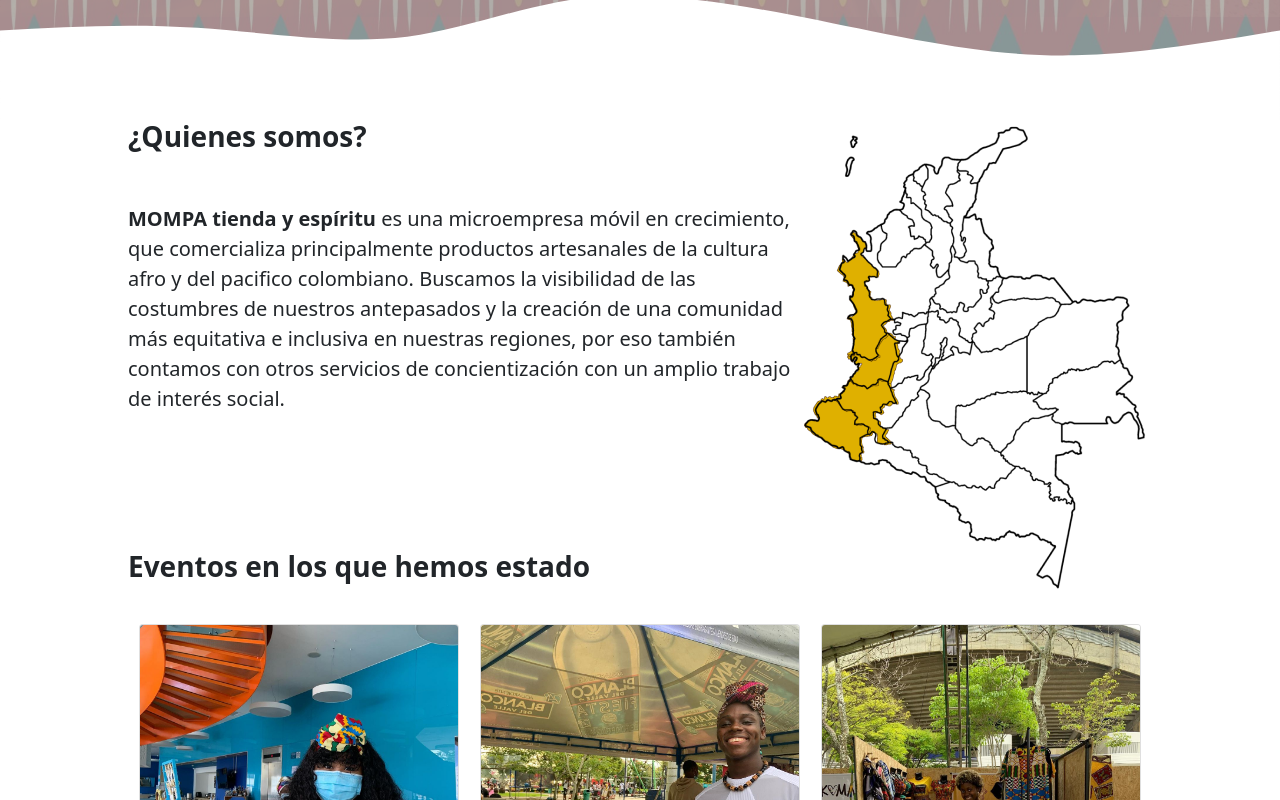
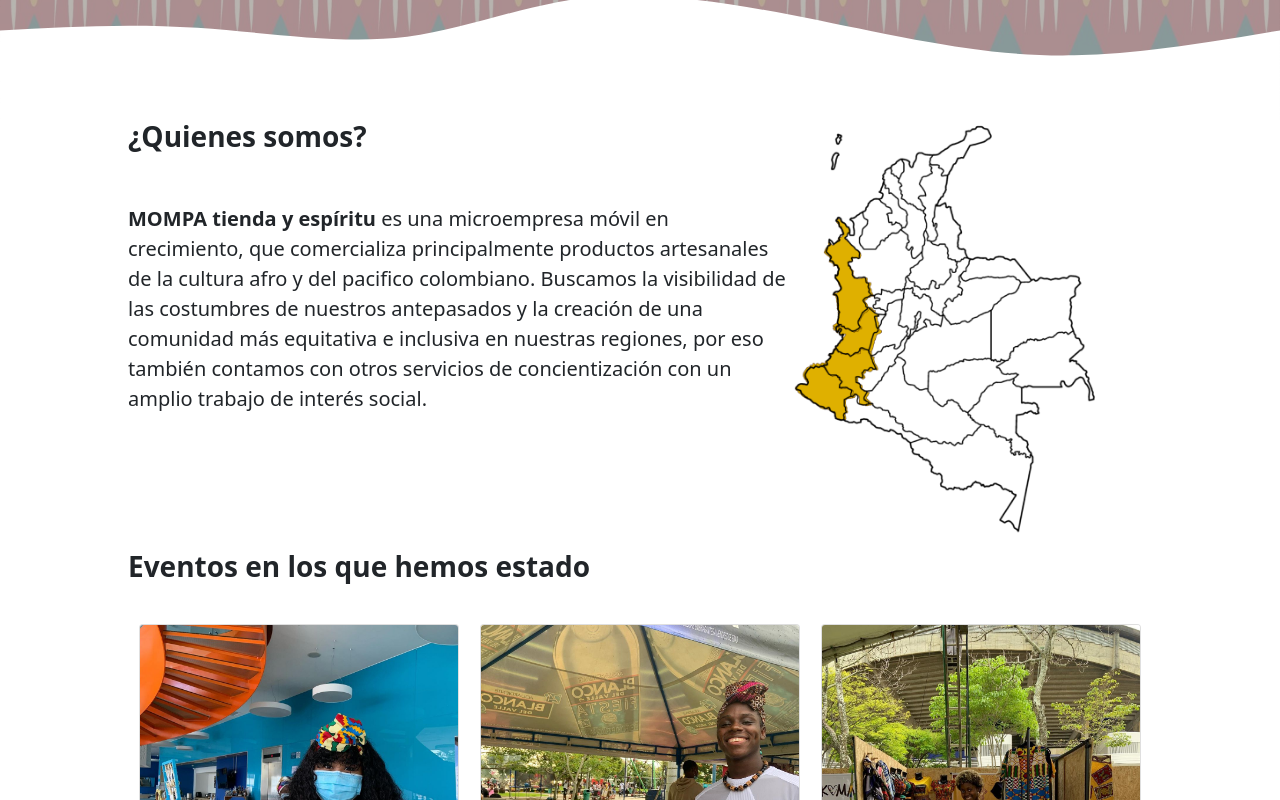
Before and after one commit to iDuqueZ/MompaFuncional, a React (Create React App) app in the folder aplicacion/: page / in a window 1280 px wide. Shown: the part 680-1480 px from the top of the page. Built offline with nearby package versions, Linux system fonts and the light colour scheme; the HTML template or start-up script is replaced by a standard one.

Commit message:
cambios pagina de inicio

```diff
--- a/aplicacion/src/styles/inicio.css
+++ b/aplicacion/src/styles/inicio.css
@@ -28,10 +28,12 @@
 
 .ilustracion {
     height: 350px;
+    margin-right: 5%;
 }
 
 .ilustracion img{
     object-fit: cover;
+    height: 26rem;
 }
 
 .Eventos{
@@ -66,7 +68,7 @@
 }
 
 .Publicidad article .texto{
-    width: 500px;
+    width: 36rem;
     padding-top: 20px;
 }
 
```
